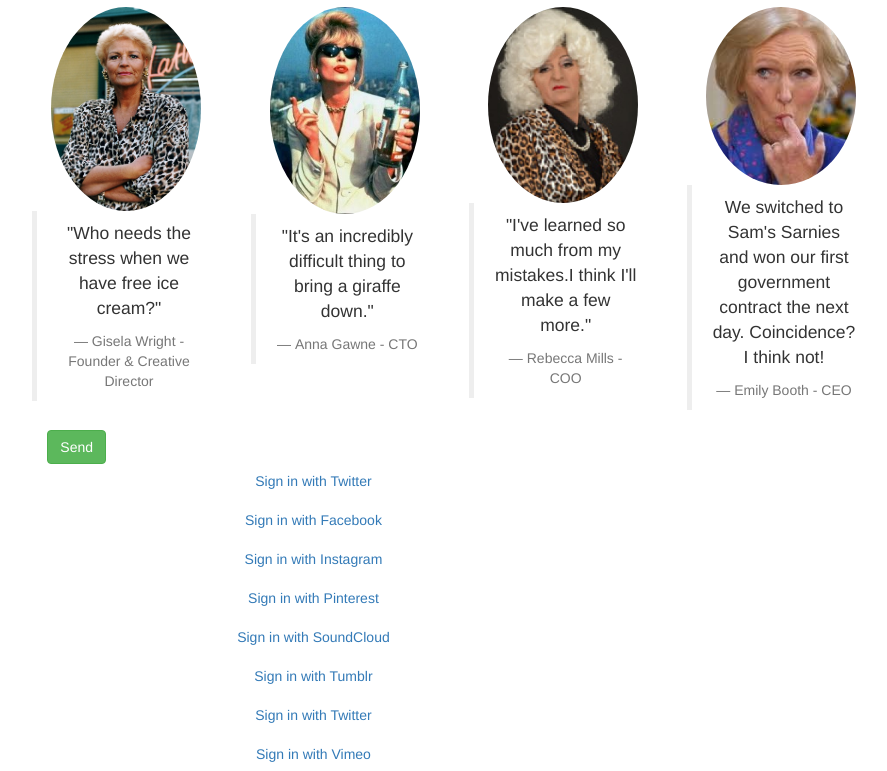
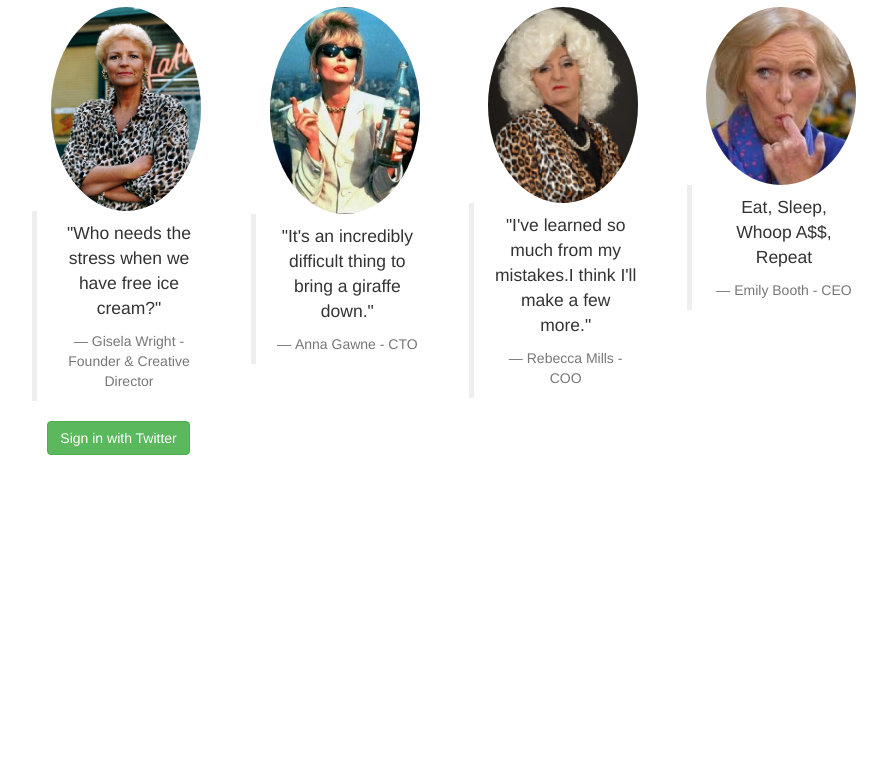
Before and after one commit to embooth/Look-at-me, a plain HTML site: page about.html in a window 1280 px wide. Shown: the part 712-1483 px from the top of the page, without its empty margins (186-1073 px from the left). After the commit the page ends 1167 px from the top, so only its background shows below. Drawn offline with nearby package versions, Linux system fonts and the light colour scheme.

Commit message:
social button fix

```diff
--- a/about.html
+++ b/about.html
@@ -60,7 +60,7 @@
             <div class="col-sm-3">
               <img width="150"src='images/mary_berry.jpeg' class="img-circle">
               <blockquote>
-                <p>We switched to Sam's Sarnies and won our first government contract the next day. Coincidence? I think not!</p>
+                <p>Eat, Sleep, Whoop A$$, Repeat</p>
                 <small>Emily Booth - CEO</small>
               </blockquote>
             </div>
@@ -68,37 +68,11 @@
         </div><!--buzz-->
 
 <div class="col-sm-8">
-  <button class="btn btn-success" type="submit">Send</button>
-            <a class="btn btn-block btn-social btn-twitter">
+  <button class="btn btn-success" type="submit" class="btn btn-block btn-social btn-twitter">
               <span class="fa fa-twitter"></span> Sign in with Twitter
-            </a>
+            </button>
 
 
-          <a class="btn btn-block btn-social btn-facebook" onclick="_gaq.push(['_trackEvent', 'btn-social', 'click', 'btn-facebook']);">
-            <span class="fa fa-facebook"></span> Sign in with Facebook
-          </a>
-
-          <a class="btn btn-block btn-social btn-instagram" onclick="_gaq.push(['_trackEvent', 'btn-social', 'click', 'btn-instagram']);">
-            <span class="fa fa-instagram"></span> Sign in with Instagram
-          </a>
-
-          </a>
-          <a class="btn btn-block btn-social btn-pinterest" onclick="_gaq.push(['_trackEvent', 'btn-social', 'click', 'btn-pinterest']);">
-            <span class="fa fa-pinterest"></span> Sign in with Pinterest
-          </a>
-
-          <a class="btn btn-block btn-social btn-soundcloud" onclick="_gaq.push(['_trackEvent', 'btn-social', 'click', 'btn-soundcloud']);">
-            <span class="fa fa-soundcloud"></span> Sign in with SoundCloud
-          </a>
-          <a class="btn btn-block btn-social btn-tumblr" onclick="_gaq.push(['_trackEvent', 'btn-social', 'click', 'btn-tumblr']);">
-            <span class="fa fa-tumblr"></span> Sign in with Tumblr
-          </a>
-          <a class="btn btn-block btn-social btn-twitter" onclick="_gaq.push(['_trackEvent', 'btn-social', 'click', 'btn-twitter']);">
-            <span class="fa fa-twitter"></span> Sign in with Twitter
-          </a>
-          <a class="btn btn-block btn-social btn-vimeo" onclick="_gaq.push(['_trackEvent', 'btn-social', 'click', 'btn-vimeo']);">
-            <span class="fa fa-vimeo-square"></span> Sign in with Vimeo
-          </a>
 
   </div>
 
```
